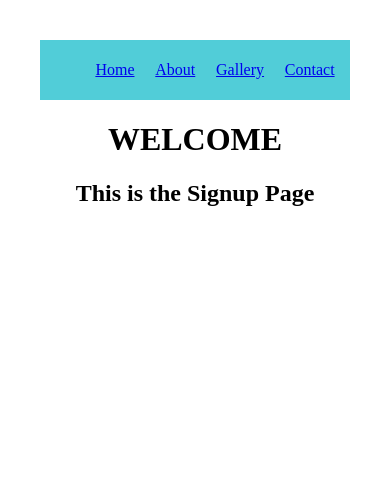
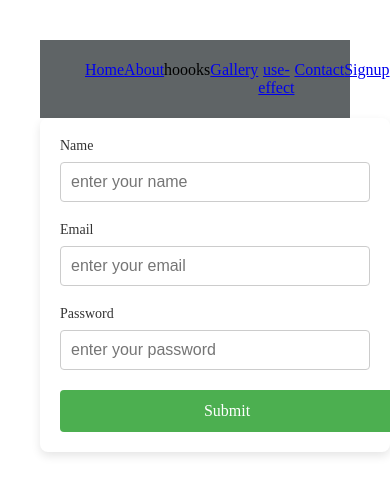
Before and after one commit to harishkumar2006/SECE2025MERN, a React (Vite) app in the folder seceFrontend/: page / in a window 390 px wide. Shown: the top 494 px of the page. Built offline with nearby package versions, Linux system fonts and the light colour scheme.

Commit message:
useState and useEffect done

```diff
--- a/seceFrontend/src/CSS/Navbar.css
+++ b/seceFrontend/src/CSS/Navbar.css
@@ -1,5 +1,5 @@
     header{
-        background-color: rgb(81, 205, 216);
+        background-color: rgb(95, 100, 102);
         padding: 5px;
     }
     nav ul{
--- /dev/null
+++ b/seceFrontend/src/CSS/signup.css
@@ -0,0 +1,70 @@
+.signup {
+    background-color: #fff;
+    width: 100%;
+    max-width: 400px;
+    padding: 30px;
+    border-radius: 8px;
+    box-shadow: 0 4px 10px rgba(0, 0, 0, 0.1);
+    text-align: center;
+    margin: 0 auto;
+  }
+  .signup .input {
+    margin-bottom: 20px;
+    text-align: left;
+  }
+
+  .signup .input label {
+    display: block;
+    font-size: 14px;
+    color: #333;
+    margin-bottom: 8px;
+  }
+
+  .signup .input input {
+    width: 100%;
+    padding: 12px;
+    font-size: 16px;
+    border: 1px solid #ccc;
+    border-radius: 4px;
+    box-sizing: border-box;
+    transition: border-color 0.3s ease;
+  }
+
+  .signup .input input:focus {
+    border-color: #4CAF50;
+    outline: none;
+  }
+
+.signup .btn {
+    display: inline-block;
+    width: 100%;
+    padding: 14px;
+    font-size: 16px;
+    background-color: #4CAF50;
+    color: white;
+    text-align: center;
+    text-decoration: none;
+    border: none;
+    border-radius: 4px;
+    cursor: pointer;
+    transition: background-color 0.3s ease;
+  }
+
+  .signup .btn:hover {
+    background-color: #45a049;
+  }
+
+
+  @media (max-width: 500px) {
+    .signup {
+      padding: 20px;
+    }
+
+    .signup .input input {
+      padding: 10px;
+    }
+
+    .signup .btn {
+      padding: 12px;
+    }
+  }
--- /dev/null
+++ b/seceFrontend/src/components/FunctionalComponents/Hooks/useEffect.jsx
@@ -0,0 +1,16 @@
+import { useState } from "react"
+import NavBar from "../navbar"
+
+const UseEffect=()=>{
+    var [text,setText]=useState("")
+    return (
+
+        <div>
+            <h2>This is UseEffect example</h2>
+            <input type="number" value={text} onChange={(e)=>{setText(e.target.value)}} />
+            <h2>The text is {text}</h2>
+        </div>
+    )
+}
+
+export default UseEffect
--- /dev/null
+++ b/seceFrontend/src/components/FunctionalComponents/Hooks/useState.jsx
@@ -0,0 +1,22 @@
+import { useState } from "react"
+
+var UseState= ()=>{
+    var[a,b] = useState(0)
+    return (
+        <div>
+            <h1>This is useState Example</h1>
+            <h4>The number is {num}</h4>
+            <button onClick={()=> {
+                b(a++)
+            }}>increment</button>
+            <button onKeyDown={()=> {
+                b(a--)
+            }}>decrement</button>
+            <button onDoubleClick={()=>{
+                b(0)
+            }}>reset</button>
+        </div>
+    )
+}
+
+export default UseState
--- a/seceFrontend/src/components/FunctionalComponents/home.jsx
+++ b/seceFrontend/src/components/FunctionalComponents/home.jsx
@@ -2,7 +2,7 @@ function Home(){
     return (
         <div>
             <h1>WELCOME</h1>
-            <h2>This is the Signup Page</h2>
+            <h2>This is the Page after Signup</h2>
         </div>
     )
 }
--- a/seceFrontend/src/components/FunctionalComponents/navbar.jsx
+++ b/seceFrontend/src/components/FunctionalComponents/navbar.jsx
@@ -1,14 +1,32 @@
 import { Link } from "react-router-dom"
+import { useState } from "react"
 import "../../css/Navbar.css"
+import '../../css/signup.css'
 const Navbar = () => {
+  var [dropdown,showdropdown]=useState(false)
     return(
         <header>
           <nav>
             <ul>
-                <li><Link to='/' classname="link">Home</Link></li>
+                <li><Link to='/home' classname="link">Home</Link></li>
                 <li><Link to='/about' classname="link">About</Link></li>
+                <div>
+                  <span onMouseOver={()=>showdropdown(true)} onMouseLeave={()=>showdropdown(false)}>hoooks</span>
+                  {dropdown && (
+                    <ul>
+                      <li><Link to='/contact' className="link">useState</Link></li>
+                      <li><Link to='/gallery' className="link">gallery</Link></li>
+                    </ul>
+                  )}
+                  <ul>
+                  {/* <li><Link to='/contact' className="link">home</Link></li> */}
+                  {/* <li><Link to='/gallery' className="link">about</Link></li> */}
+                  </ul>
+                </div>
                 <li><Link to='/gallery' classname="link">Gallery</Link></li>
+                <li><Link to='/use-effect' classname="link">use-effect</Link></li>
                 <li><Link to='/contact' classname="link">Contact</Link></li>
+                <li><Link to='/' classname="link">Signup</Link></li>
             </ul>
           </nav>
         </header>
--- /dev/null
+++ b/seceFrontend/src/components/FunctionalComponents/signup.jsx
@@ -0,0 +1,27 @@
+import { Link } from "react-router-dom"
+import "../../css/signUp.css"
+const Signup=()=>{
+    return (
+
+        <div className="signup">
+            <form>
+                <div className="input">
+                    <label htmlFor="name">Name</label>
+                    <input type="text" name="name" placeholder="enter your name" required/>
+                </div>
+                <div className="input">
+                    <label htmlFor="email">Email</label>
+                    <input type="text" name="email" placeholder="enter your email" required/>
+                </div>
+                <div className="input">
+                    <label htmlFor="password">Password</label>
+                    <input type="text" name="password" placeholder="enter your password" required/>
+                </div>
+                <Link to='/home' className="btn">Submit</Link>
+            </form>
+        </div>
+
+    )
+}
+
+export default Signup
--- a/seceFrontend/src/main.jsx
+++ b/seceFrontend/src/main.jsx
@@ -8,6 +8,9 @@ import Gallery from './components/FunctionalComponents/gallery.jsx'
 import Contact from './components/FunctionalComponents/contact.jsx'
 import Navbar from './components/FunctionalComponents/navbar.jsx'
 import { BrowserRouter,Routes,Route } from 'react-router-dom'
+import Signup from './components/FunctionalComponents/signup.jsx'
+import Usestate from './components/FunctionalComponents/Hooks/useState.jsx'
+import UseEffect from './components/FunctionalComponents/Hooks/useEffect.jsx'
 
 createRoot(document.getElementById('root')).render(
   <StrictMode>
@@ -15,10 +18,13 @@ createRoot(document.getElementById('root')).render(
 
     <Navbar/>
 <Routes>
-    <Route path="/" element={<Home/>}></Route>
+    <Route path="/" element={<Signup/>}></Route>
+    <Route path="/home" element={<Home/>}></Route>
     <Route path="/about" element={<About/>}></Route>
     <Route path="/gallery" element={<Gallery/>}></Route>
     <Route path="/contact" element={<Contact/>}></Route>
+    <Route path="/usestate"  element={<Usestate/>}></Route>
+    <Route path="/use-effect"  element={<UseEffect/>}></Route>
  </Routes>
 
     </BrowserRouter>
```
